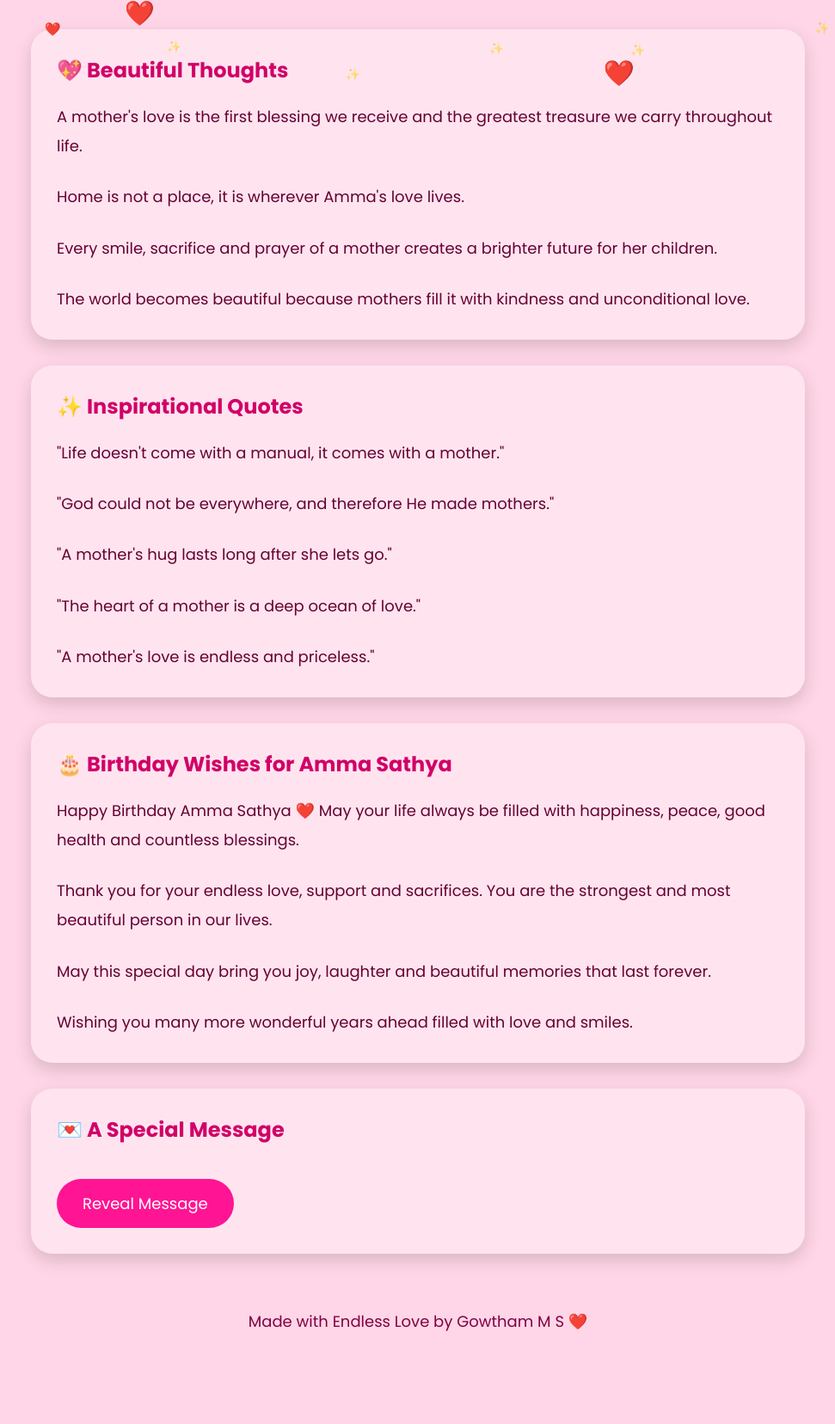
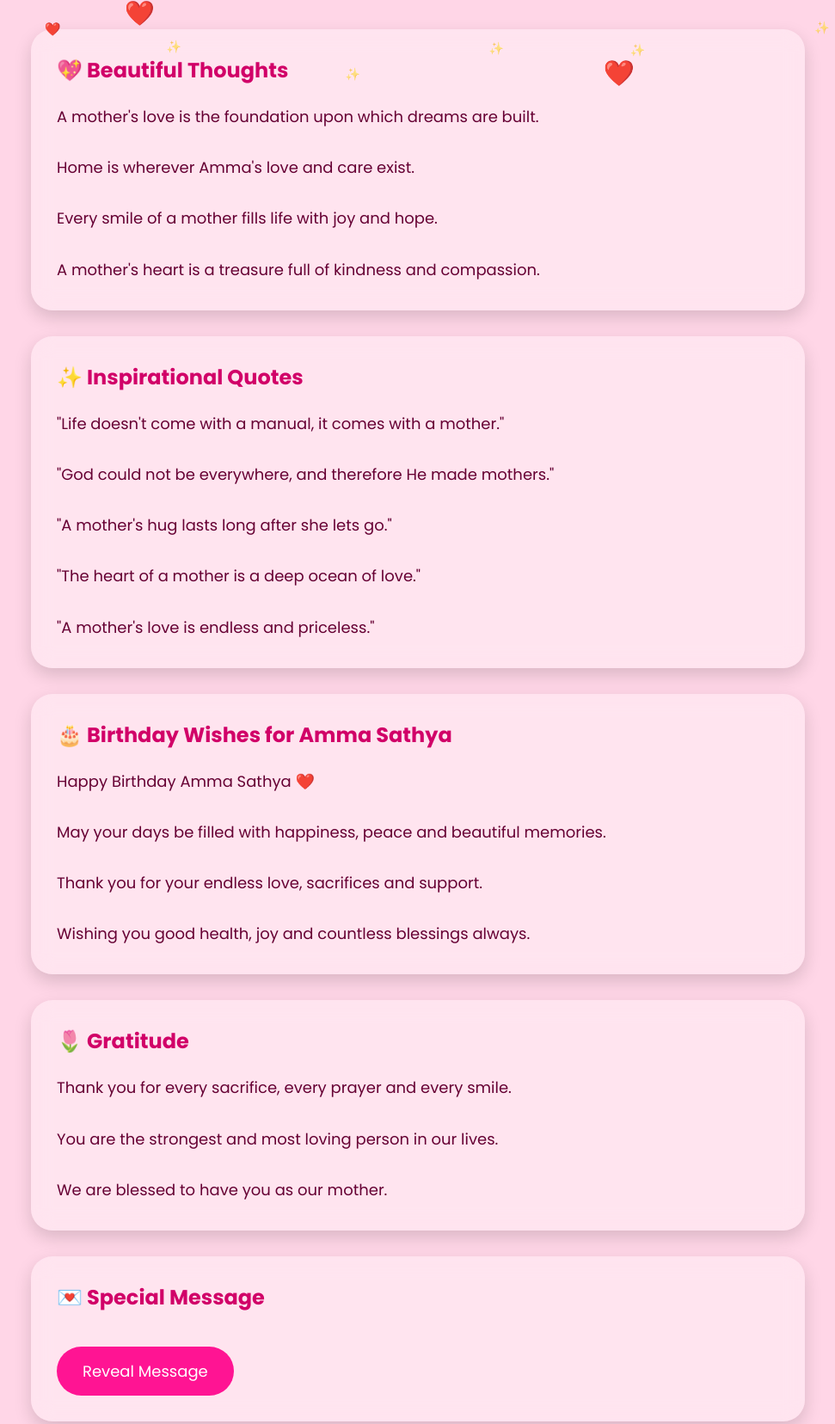
Before and after one commit to Gowtham4567-oss/Amma-birthday-, a plain HTML site: page quotes.html in a window 1280 px wide. Shown: the part 699-2355 px from the top of the page at 86% size, without its empty margins (154-1125 px from the left). Before the commit the page ends 2284 px from the top, so only its background shows below. Drawn offline with Linux system fonts and the light colour scheme; files that its build step writes are made by us from their sources; files whose address does not match are found by name.

Commit message:
Revise quotes and add gratitude section
Updated quotes to reflect more positive and loving sentiments. Added a new gratitude section to express appreciation.

```diff
--- a/quotes.html
+++ b/quotes.html
@@ -33,31 +33,31 @@
 
     </section>
 
-    <!-- Thoughts -->
+    <!-- Beautiful Thoughts -->
     <div class="card">
 
         <h2>💖 Beautiful Thoughts</h2>
 
         <p>
-            A mother's love is the first blessing we receive and the greatest treasure we carry throughout life.
+            A mother's love is the foundation upon which dreams are built.
         </p>
 
         <br>
 
         <p>
-            Home is not a place, it is wherever Amma's love lives.
+            Home is wherever Amma's love and care exist.
         </p>
 
         <br>
 
         <p>
-            Every smile, sacrifice and prayer of a mother creates a brighter future for her children.
+            Every smile of a mother fills life with joy and hope.
         </p>
 
         <br>
 
         <p>
-            The world becomes beautiful because mothers fill it with kindness and unconditional love.
+            A mother's heart is a treasure full of kindness and compassion.
         </p>
 
     </div>
@@ -104,26 +104,47 @@
 
         <p>
             Happy Birthday Amma Sathya ❤️
-            May your life always be filled with happiness, peace, good health and countless blessings.
         </p>
 
         <br>
 
         <p>
-            Thank you for your endless love, support and sacrifices.
-            You are the strongest and most beautiful person in our lives.
+            May your days be filled with happiness, peace and beautiful memories.
         </p>
 
         <br>
 
         <p>
-            May this special day bring you joy, laughter and beautiful memories that last forever.
+            Thank you for your endless love, sacrifices and support.
         </p>
 
         <br>
 
         <p>
-            Wishing you many more wonderful years ahead filled with love and smiles.
+            Wishing you good health, joy and countless blessings always.
+        </p>
+
+    </div>
+
+    <!-- Gratitude Section -->
+    <div class="card">
+
+        <h2>🌷 Gratitude</h2>
+
+        <p>
+            Thank you for every sacrifice, every prayer and every smile.
+        </p>
+
+        <br>
+
+        <p>
+            You are the strongest and most loving person in our lives.
+        </p>
+
+        <br>
+
+        <p>
+            We are blessed to have you as our mother.
         </p>
 
     </div>
@@ -131,7 +152,7 @@
     <!-- Secret Message -->
     <div class="card">
 
-        <h2>💌 A Special Message</h2>
+        <h2>💌 Special Message</h2>
 
         <button class="btn" onclick="showMessage()">
             Reveal Message
@@ -148,7 +169,6 @@
         Made with Endless Love by Gowtham M S ❤️
     </footer>
 
-    <!-- JavaScript -->
     <script src="js/script.js"></script>
 
 </body>
```
